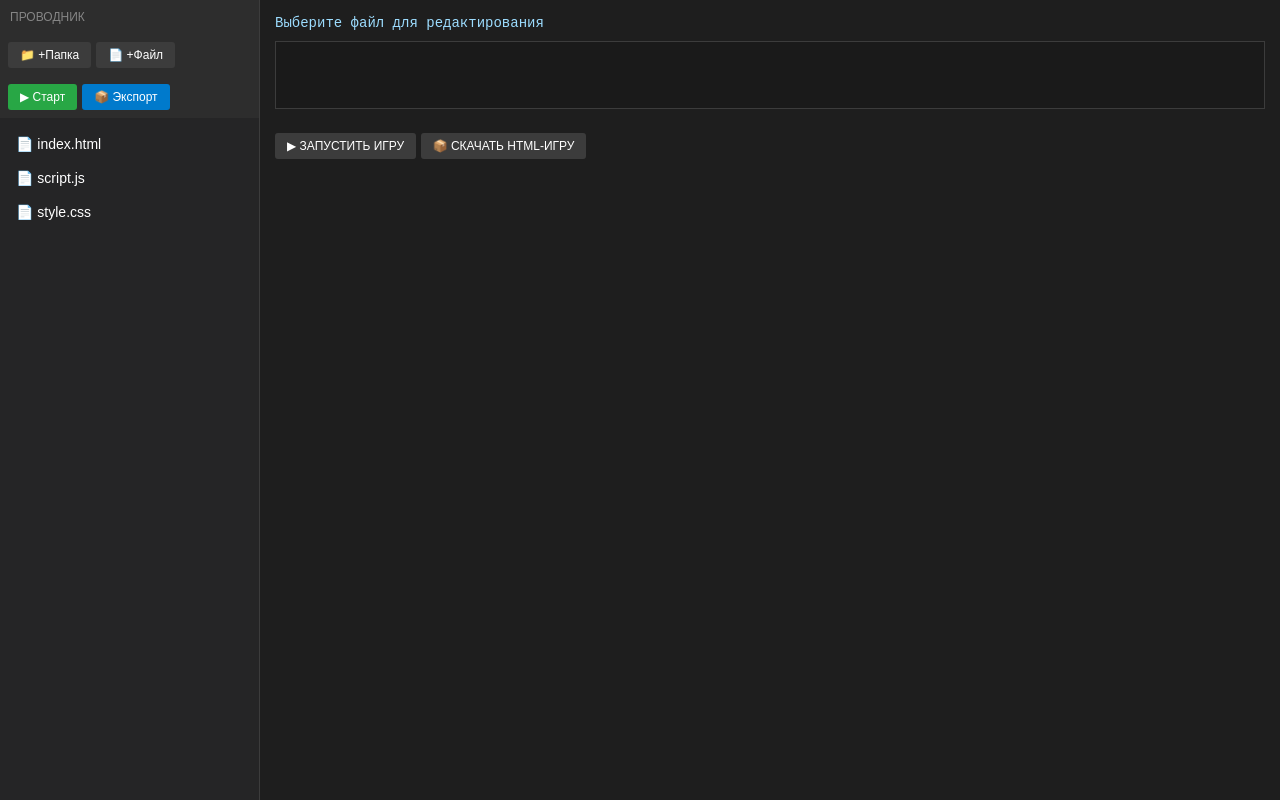
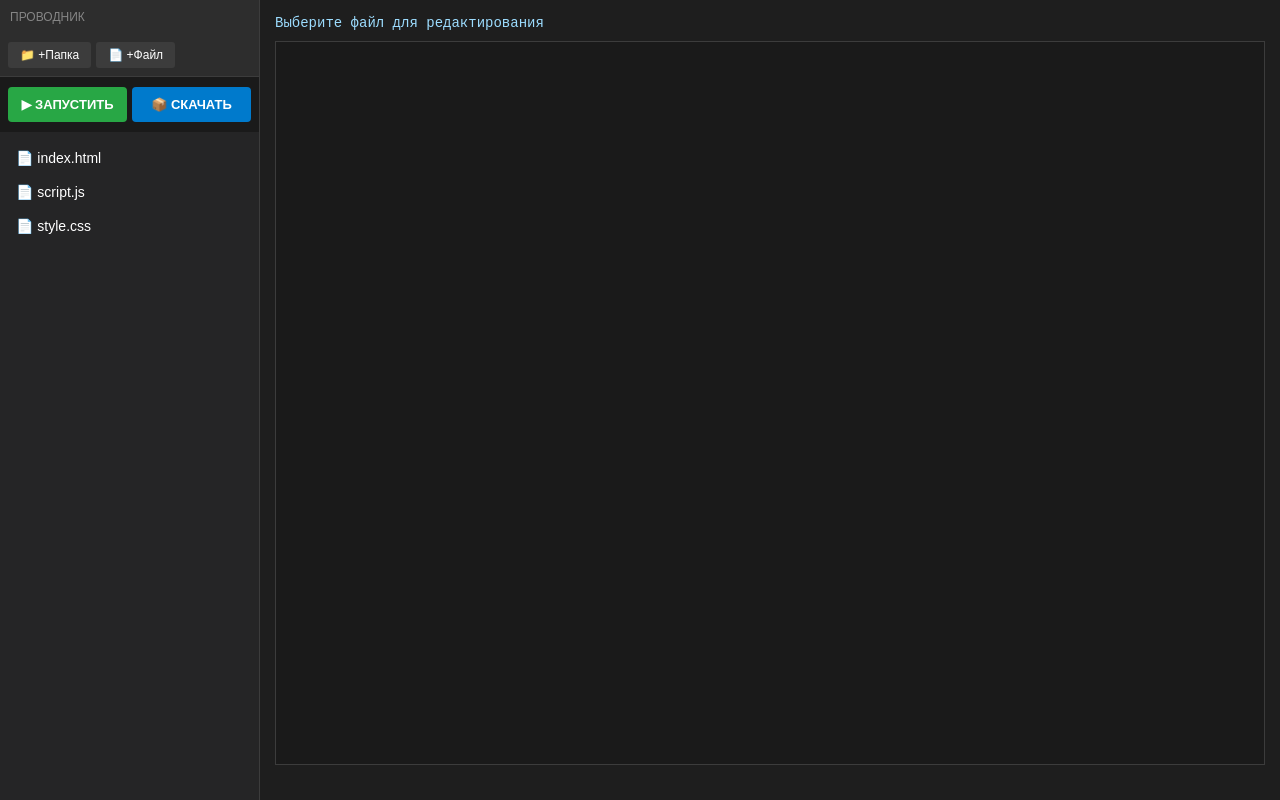
Before and after one commit to fykesLLG/HOP-Engine-2.0, a plain HTML site: page index.html in a window 1280 px wide. Drawn offline with Linux system fonts and the light colour scheme.

Commit message:
Update index.html

```diff
--- a/index.html
+++ b/index.html
@@ -13,25 +13,19 @@
             <button class="btn" onclick="createFolder()">📁 +Папка</button>
             <button class="btn" onclick="createFile()">📄 +Файл</button>
         </div>
-        <!-- Быстрые кнопки вверху панели, если внизу перекроет клавиатура -->
-        <div class="toolbar quick-controls">
-            <button class="btn btn-run" onclick="runGame()">▶ Старт</button>
-            <button class="btn btn-export" onclick="exportSingleWeb()">📦 Экспорт</button>
+
+        <!-- КНОПКИ ТЕПЕРЬ ТУТ: Жестко закреплены вверху проводника -->
+        <div class="toolbar main-controls">
+            <button class="btn btn-run" onclick="runGame()">▶ ЗАПУСТИТЬ</button>
+            <button class="btn btn-export" onclick="exportSingleWeb()">📦 СКАЧАТЬ</button>
         </div>
+
         <div id="file-tree"></div>
     </div>
 
     <div id="editor-container">
         <div id="current-file-title">Выберите файл для редактирования</div>
-        <div class="textarea-wrapper">
-            <textarea id="code-editor" disabled></textarea>
-        </div>
-
-        <!-- Фиксированная нижняя панель для кнопок -->
-        <div id="controls-fixed-bottom">
-            <button class="btn btn-run-large" onclick="runGame()">▶ ЗАПУСТИТЬ ИГРУ</button>
-            <button class="btn btn-export-large" onclick="exportSingleWeb()">📦 СКАЧАТЬ HTML-ИГРУ</button>
-        </div>
+        <textarea id="code-editor" disabled></textarea>
     </div>
 
     <iframe id="game-preview"></iframe>
```
